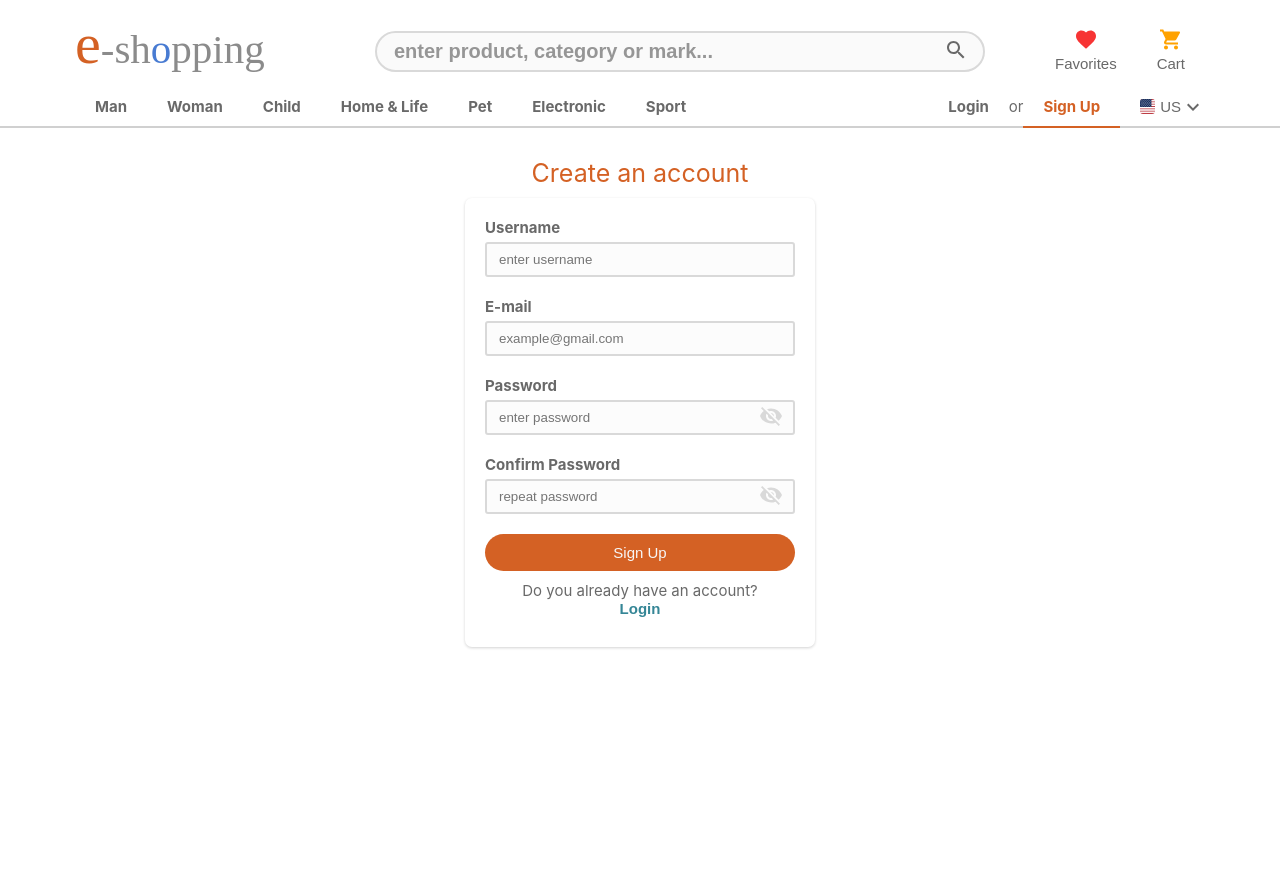
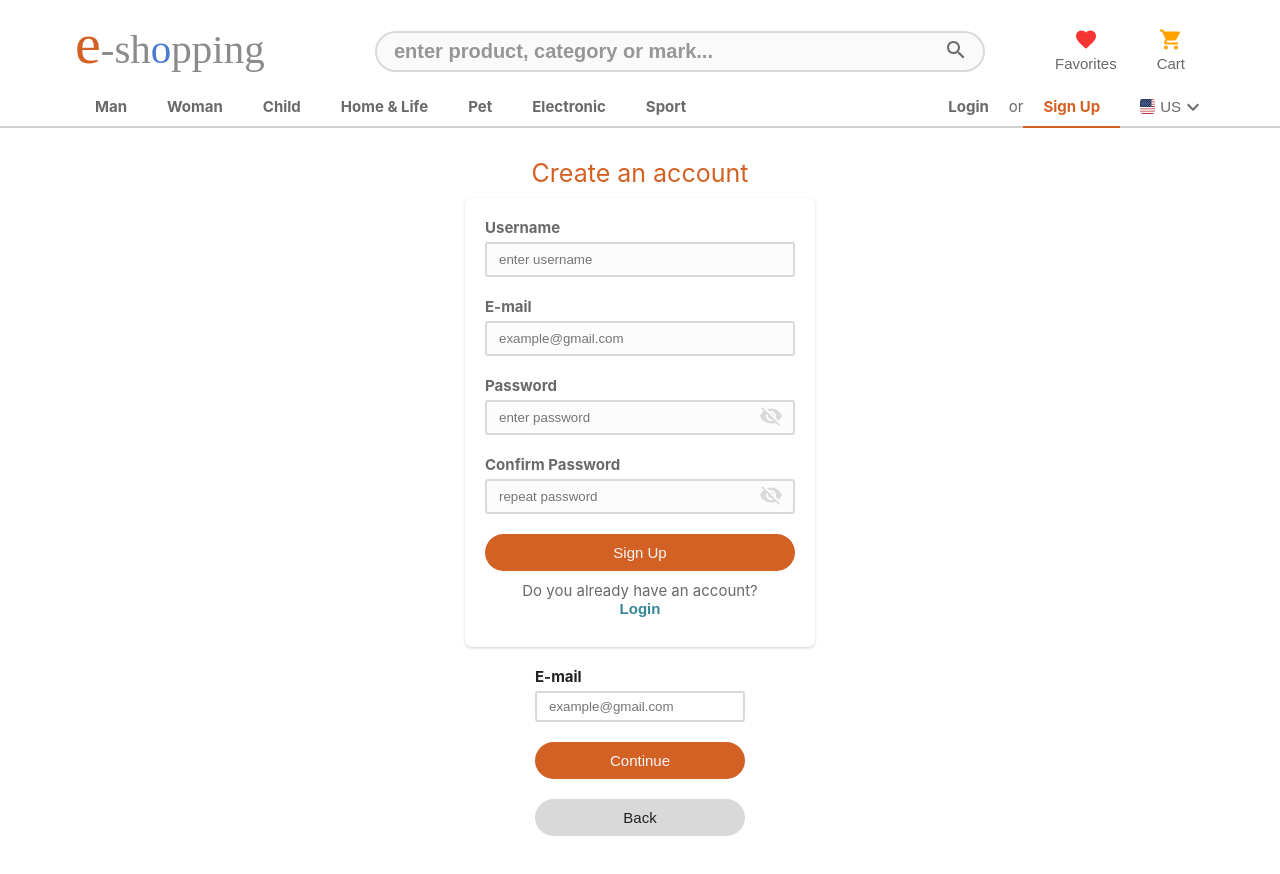
Before and after one commit to shoki61/e-shopping, a React (Create React App) app: page /sign-up in a window 1280 px wide. Before the commit the page ends 800 px from the top, so only its background shows below. Built offline with nearby package versions, Linux system fonts and the light colour scheme.

Commit message:
create EmailVerify component

```diff
--- a/src/pages/Auth/SignUp/index.tsx
+++ b/src/pages/Auth/SignUp/index.tsx
@@ -5,24 +5,30 @@ import { connect } from 'react-redux';
 import { Input, Button, P, T, Space, Clickable, AppNotification } from 'components';
 import { translate } from 'util/translate';
 import { palette } from 'palette';
+import { store } from 'store';
+import * as actions from 'store/actions';
 
+import { EmailVerify } from '../components';
 import './style.css';
 
 type Props = {};
 
 const SignUp: React.FC<Props> = (props: Props) => {
+  const [steps, setSteps] = useState({ userInformation: true, verificationCode: false });
   const [userInfo, setUserInfo] = useState({
     name: '',
     email: '',
     password: '',
     confirmPassword: '',
   });
+  const [verificationCode, setVerificationCode] = useState('');
   const [loading, setLoading] = useState(false);
   const [errors, setErrors] = useState({
     nameError: '',
     emailError: '',
     passwordError: '',
     confirmPasswordError: '',
+    verificationCodeError: '',
   });
 
   const navigate = useNavigate();
@@ -43,11 +49,9 @@ const SignUp: React.FC<Props> = (props: Props) => {
       return setErrors({ ...errors, confirmPasswordError: translate('confirmPasswordError') });
 
     setLoading(true);
-    setTimeout(() => {
-      setLoading(false);
-      AppNotification.success('Wolcome!');
-    }, 3000);
   };
+
+  const verify = () => {};
 
   const inputs = [
     {
@@ -131,6 +135,16 @@ const SignUp: React.FC<Props> = (props: Props) => {
           </Clickable>
         </Space>
       </Space>
+      <Space>
+        <EmailVerify
+          loading={loading}
+          onNext={verify}
+          onBack={() => setSteps({ userInformation: true, verificationCode: false })}
+          value={verificationCode}
+          onChange={setVerificationCode}
+          errorMessage={errors.verificationCodeError}
+        />
+      </Space>
     </Space>
   );
 };
--- /dev/null
+++ b/src/pages/Auth/components/EmailVerify/index.tsx
@@ -0,0 +1,39 @@
+import { Button, Space, Input } from 'components';
+import { translate } from 'util/translate';
+
+type Props = {
+  value: string;
+  onChange: (v: string) => void;
+  onNext: () => void;
+  errorMessage: string;
+  onBack: () => void;
+  loading: boolean;
+};
+
+const EmailVerify = ({ value, onChange, onNext, onBack, errorMessage, loading }: Props) => {
+  return (
+    <>
+      <Input
+        value={value}
+        onChange={onChange}
+        title={translate('email')}
+        placeholder={translate('emailPlaceholder')}
+        error={errorMessage.length > 0}
+        errorMessage={errorMessage}
+      />
+      <Space v={'s'} />
+      <Button
+        title={translate('continue')}
+        loading={loading}
+        borderRadius={100}
+        fullWidth
+        onClick={onNext}
+        color={'l'}
+      />
+      <Space v={'s'} />
+      <Button title={translate('back')} fullWidth onClick={onBack} borderRadius={100} type={'back'} />
+    </>
+  );
+};
+
+export default EmailVerify;
--- /dev/null
+++ b/src/pages/Auth/components/index.ts
@@ -0,0 +1 @@
+export { default as EmailVerify } from './EmailVerify';
--- a/src/store/actionTypes/user.ts
+++ b/src/store/actionTypes/user.ts
@@ -1,2 +1,5 @@
 export const LOGIN = 'LOGIN';
 export const LOGOUT = 'LOGOUT';
+
+export const SIGN_UP = 'SIGN_UP';
+export const VERIFY_EMAIL = 'VERIFY_EMAIL';
--- a/src/store/actions/user.ts
+++ b/src/store/actions/user.ts
@@ -13,3 +13,7 @@ export const login =
 export const logout = () => ({
   type: types.LOGOUT,
 });
+
+export const signUp = (obj: { name: string; email: string; password: string }) => ({
+  type: types.SIGN_UP,
+});
```
Also changed, not shown: src/pages/Auth/components/EmailVerify/style.css (added).
